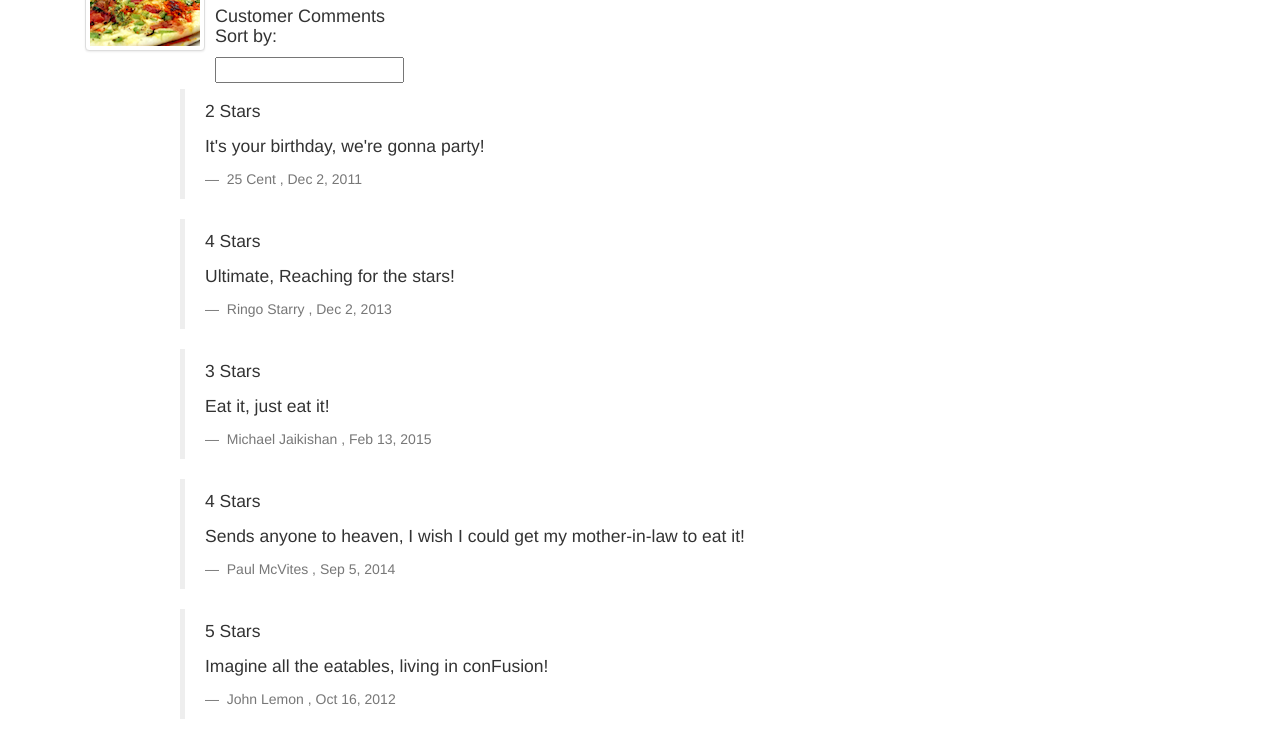
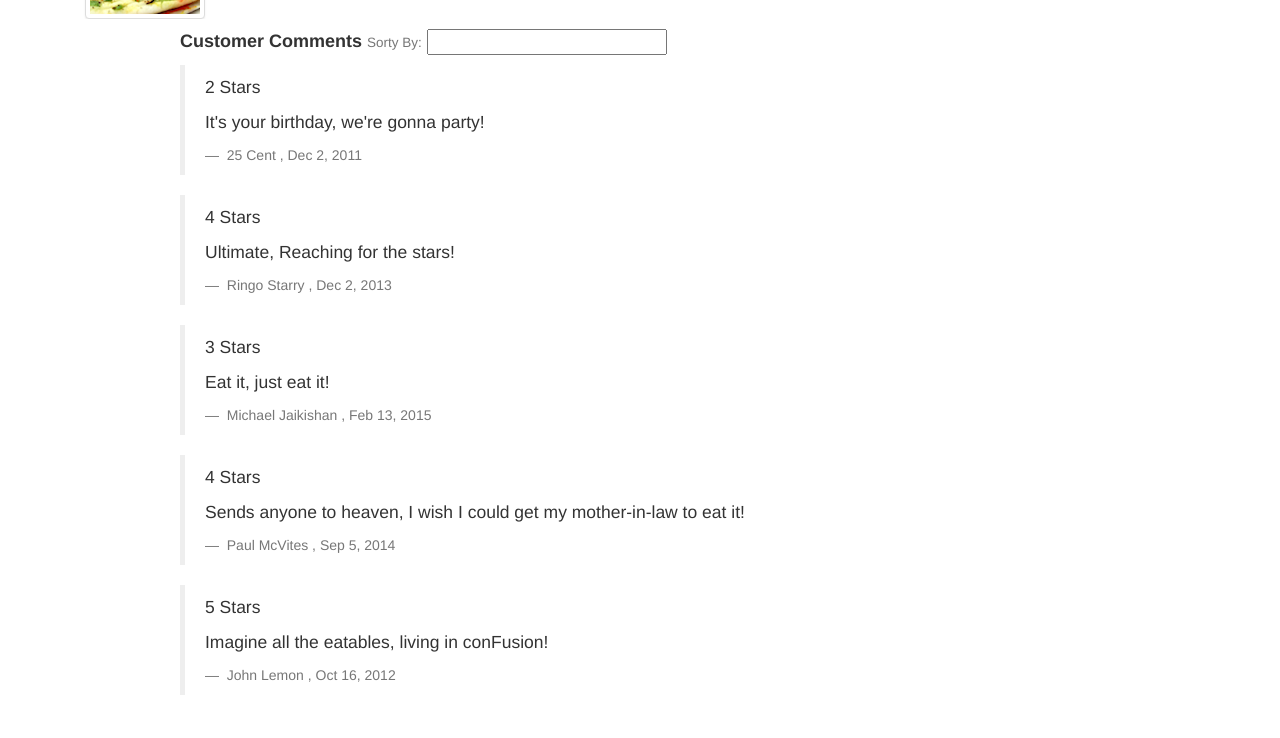
Before and after one commit to Awnallah/practiceAngular, a website: page app/dishdetail.html in a window 1280 px wide. Shown: the part 201-939 px from the top of the page. Drawn offline with nearby package versions, Linux system fonts and the light colour scheme.

Commit message:
style input section styling

```diff
--- a/app/dishdetail.html
+++ b/app/dishdetail.html
@@ -39,20 +39,16 @@
                       <span class='label label-danger label-xs'>{{dishDC.dish.label}} </span>
                       <span class='badge'> {{dishDC.dish.price | currency}} </span>
                       <p > {{dishDC.dish.description}} </p>
+                  </div>
+            </div>
 
-                      <div>
-                      <h4 class='inline'>
-                        Customer Comments
-                      <P>Sort by: </P></h4>
+            <h4 class='col-xs-9 col-xs-offset-1'>
+           <strong>Customer Comments </strong> <small>Sorty By:</small>
                       <input type='text' ng-model='dishDC.sorting'>
-                      </div>
-                  </div>
-
-            </div>
-            <div class='col-xs-12 media-heading'>
+            </h4>
 
 
-            </div>
+
             <div class="col-xs-9 col-xs-offset-1" ng-repeat='comment in dishDC.dish.comments | orderBy: "-" + dishDC.sorting '>
               <blockquote>
                 <p>{{comment.rating}}  Stars </p>
```
